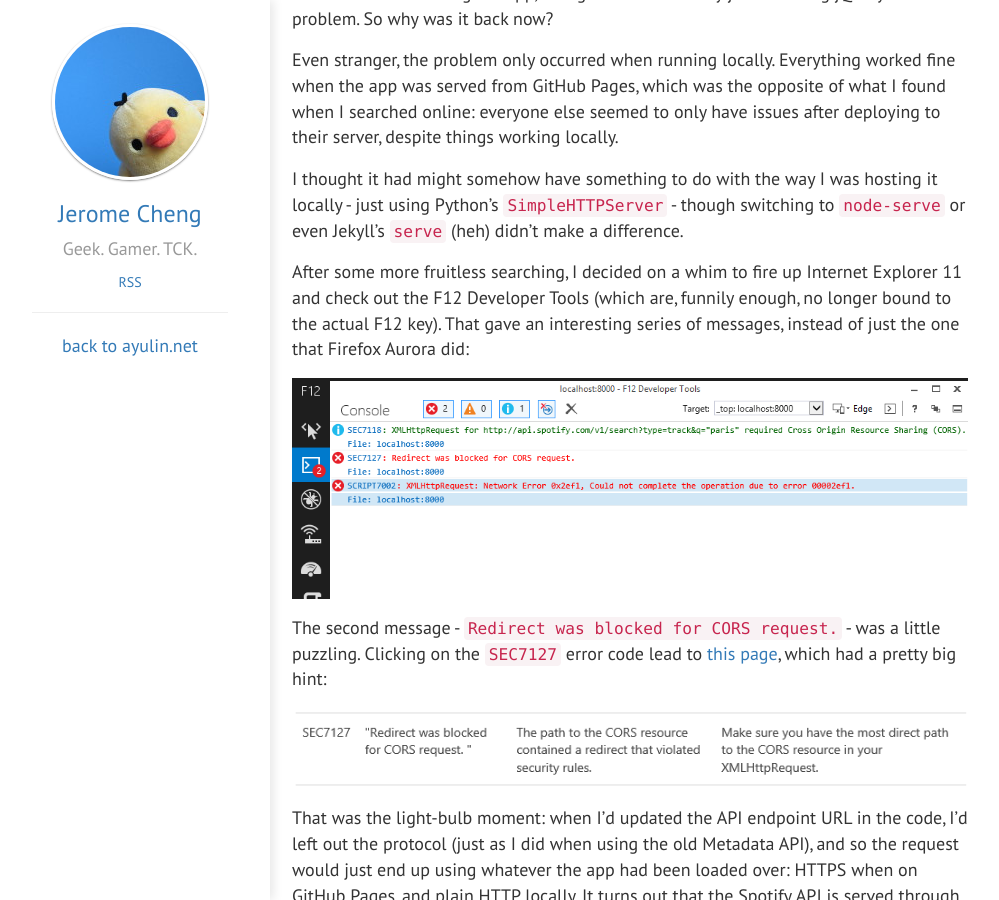
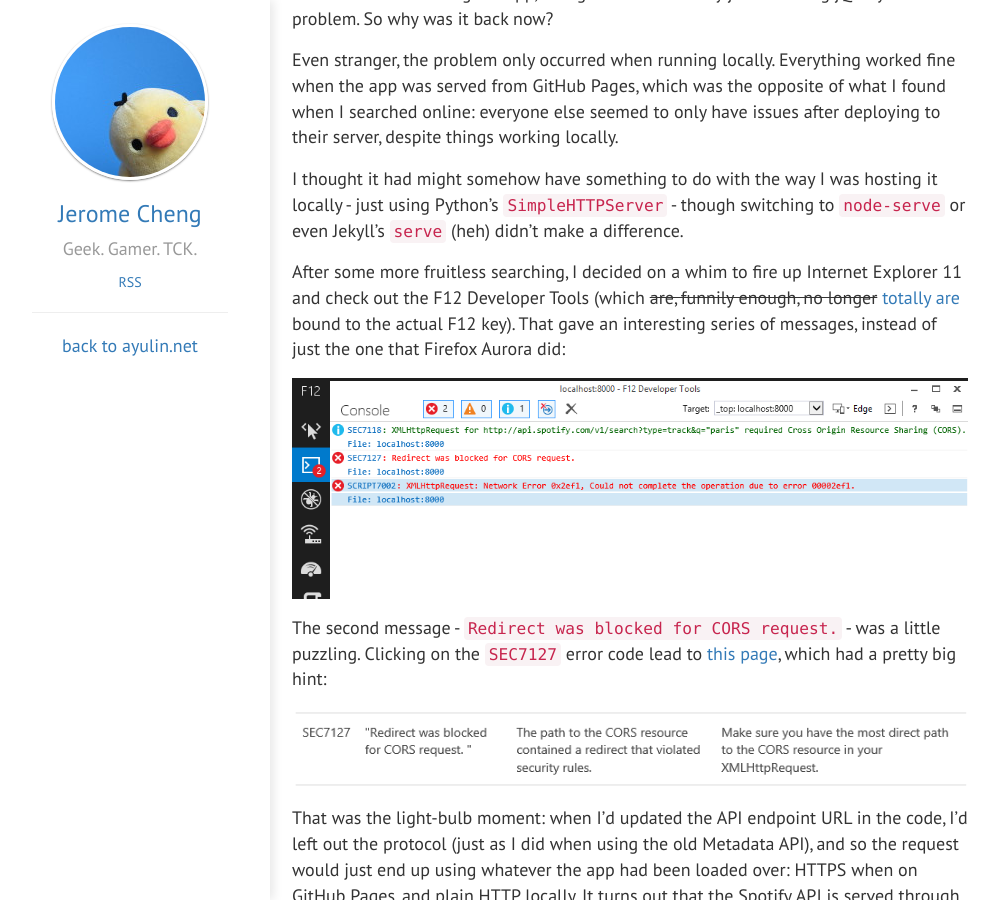
Before and after one commit to jcheng31/ayulin.net, a Jekyll site: the page built from Content/_posts/2014-08-18-ie-dev-tools.md, in a window 1280 px wide and 900 px high, scrolled down 608 px. Shown: the whole window, without its empty margins (10-1009 px from the left). Built offline with Jekyll 4.4.1, drawn with Linux system fonts in a browser that asks for light colours; nearby versions of some CDN libraries; Markdown is read by kramdown in place of the engine named in the settings; comment, search, counter and statistics services are not loaded.

Commit message:
F12 Dev Tools actually are on F12.

```diff
--- a/Content/_posts/2014-08-18-ie-dev-tools.md
+++ b/Content/_posts/2014-08-18-ie-dev-tools.md
@@ -16,7 +16,7 @@ Even stranger, the problem only occurred when running locally. Everything worked
 
 I thought it had might somehow have something to do with the way I was hosting it locally - just using Python's `SimpleHTTPServer` - though switching to `node-serve` or even Jekyll's `serve` (heh) didn't make a difference.
 
-After some more fruitless searching, I decided on a whim to fire up Internet Explorer 11 and check out the F12 Developer Tools (which are, funnily enough, no longer bound to the actual F12 key). That gave an interesting series of messages, instead of just the one that Firefox Aurora did:
+After some more fruitless searching, I decided on a whim to fire up Internet Explorer 11 and check out the F12 Developer Tools (which ~~are, funnily enough, no longer~~ [totally are](https://twitter.com/Ayulin/status/501527510471827456) bound to the actual F12 key). That gave an interesting series of messages, instead of just the one that Firefox Aurora did:
 
 ![](/blog/img/Misc/2014/08/ie-dev-tools-2.png)
 
```
